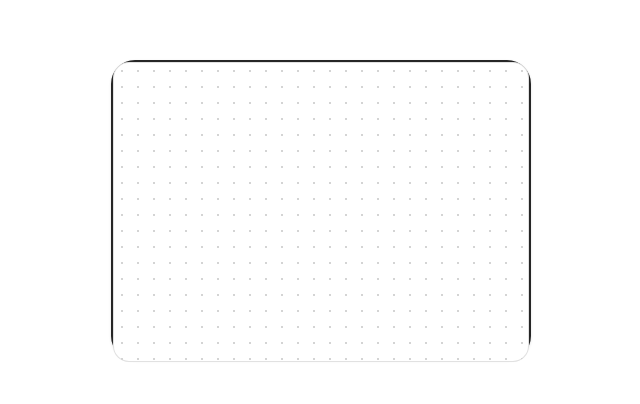
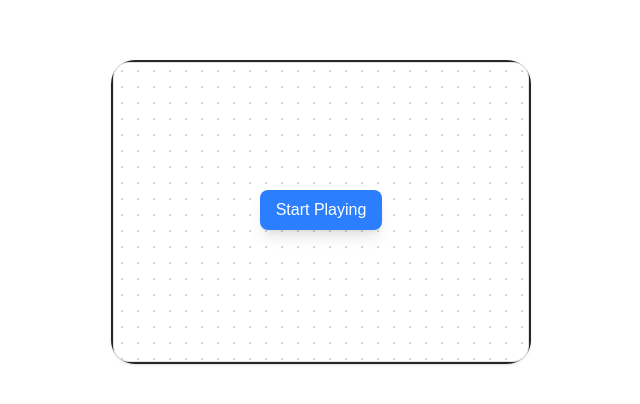
Before and after one commit to pleshakovalexander/react-osc, a Next.js app: page / in a window 1280 px wide. Shown: the part 164-568 px from the top of the page, without its empty margins (319-959 px from the left). Built offline with nearby package versions, Linux system fonts and the light colour scheme.

Commit message:
add start button

```diff
--- a/app/mouse-track.tsx
+++ b/app/mouse-track.tsx
@@ -10,7 +10,6 @@ interface Props {
 }
 
 export const MouseTracker = ({ positionChanged }: Props) => {
-  const isAllowEmitMove = useRef<boolean>(false);
 
   const updatePosition = (
     clientX: number,
@@ -22,9 +21,9 @@ export const MouseTracker = ({ positionChanged }: Props) => {
       y: Math.max(0, Math.min(clientY - rect.top, rect.height)),
     };
 
-    if (isAllowEmitMove.current) {
-      positionChanged(data);
-    }
+
+    positionChanged(data);
+
   };
 
   const handleMouseMove = (e: React.MouseEvent<HTMLDivElement>): void => {
@@ -42,29 +41,26 @@ export const MouseTracker = ({ positionChanged }: Props) => {
   };
 
   const handleMouseLeave = (): void => {
-    if (isAllowEmitMove.current) {
-      positionChanged(null);
-    }
+
+    positionChanged(null);
+
   };
 
   const handleTouchEnd = (): void => {
-    if (isAllowEmitMove.current) {
-      positionChanged(null);
-    }
+
+    positionChanged(null);
+
   };
 
-  const handleClick = (): void => {
-    isAllowEmitMove.current = true;
-  };
+
 
   return (
-    <div className="rounded-3xl w-[420px] h-[300px] border-2 border-neutral-800 bg-neutral-900 shadow">
+    <div className="rounded-3xl border-2 border-neutral-800 bg-neutral-900 shadow">
       <div
         onMouseMove={handleMouseMove}
         onTouchMove={handleTouchMove}
         onMouseLeave={handleMouseLeave}
         onTouchEnd={handleTouchEnd}
-        onClick={handleClick}
         className="
             relative h-[300px] w-full select-none rounded-2xl border border-neutral-300/70 bg-white
             touch-none overflow-hidden
--- a/app/page.tsx
+++ b/app/page.tsx
@@ -1,5 +1,5 @@
 "use client";
-import { useRef } from "react";
+import { useRef, useState } from "react";
 import { MouseTracker, Position } from "./mouse-track";
 import { closestNoteFrequency } from "./utils";
 
@@ -9,6 +9,8 @@ export default function Home() {
   const gainRef = useRef<GainNode | null>(null);
   const currentFrequencyRef = useRef<number | null>(null);
   const lastUpdateRef = useRef(0);
+  const [waitingForFirstClick, setWaitingForFirstClick] = useState<boolean>(true);
+
 
   const getContext = () => {
     if (!contextRef.current) {
@@ -67,6 +69,10 @@ export default function Home() {
 
 
   const trackpadPositionChanged = (position: Position | null) => {
+    if (waitingForFirstClick) {
+      return;
+    }
+
     if (position === null) {
       stopNote();
       return;
@@ -80,9 +86,24 @@ export default function Home() {
     clickNote(frequency);
   };
 
+  const startPlayingClicked = (): void => {
+    setWaitingForFirstClick(false);
+  };
+
   return (
     <div className="h-screen flex justify-center gap-2 pt-[28vh]">
-      <MouseTracker positionChanged={trackpadPositionChanged} />
+      <div className="relative  w-[420px] h-[300px]">
+        <MouseTracker positionChanged={trackpadPositionChanged} />
+        {waitingForFirstClick && (
+          <div className="absolute top-1/2 left-1/2 transform -translate-x-1/2 -translate-y-1/2 z-10 h-full w-full flex justify-center items-center" >
+            <button
+              className="px-4 py-2 bg-blue-500 hover:bg-blue-600 text-white rounded-lg shadow-lg transition-colors duration-200 cursor-pointer"
+              onClick={startPlayingClicked}
+            >
+              Start Playing
+            </button>
+          </div>)}
+      </div>
     </div>
   );
 }
```
